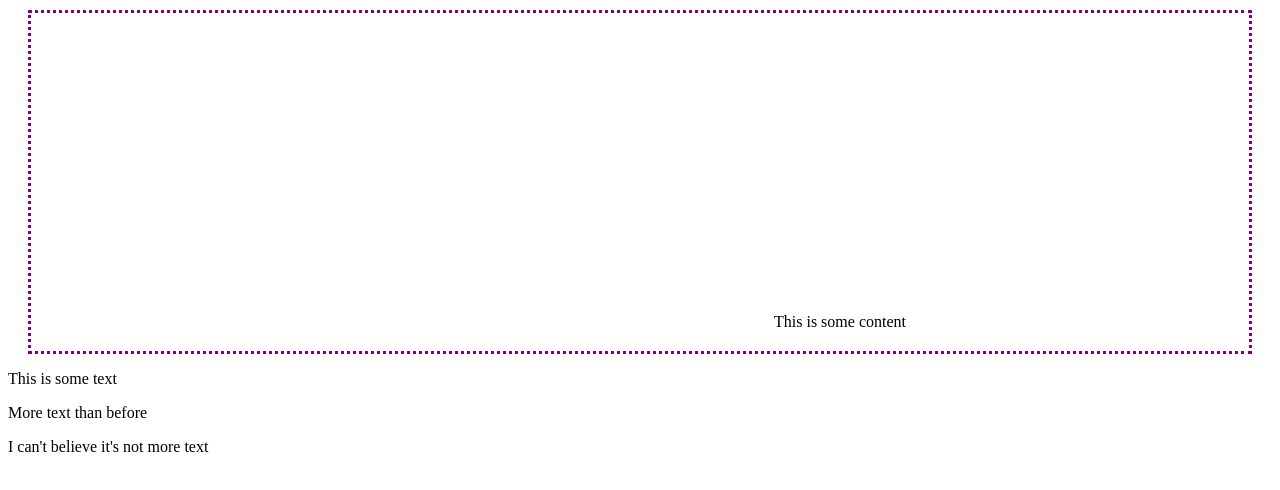
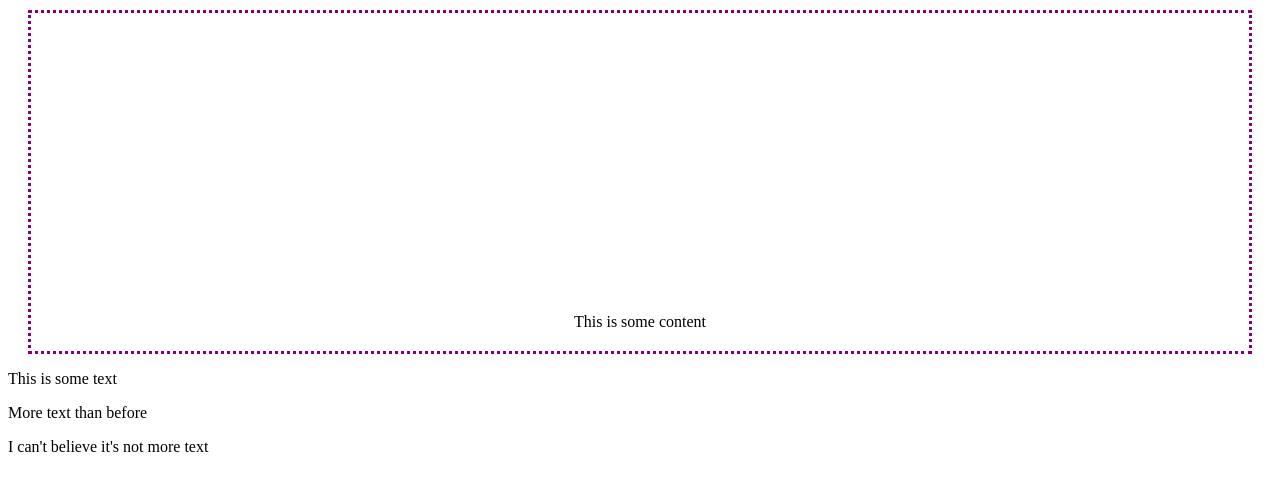
Before and after one commit to Overone1957/IASC1P02, a plain HTML site: page Lab4/Lab4Challenge2.html in a window 1280 px wide. Drawn offline with Linux system fonts and the light colour scheme.

Commit message:
Update Lab4Challenge2.css

```diff
--- a/Lab4/Lab4Challenge2.css
+++ b/Lab4/Lab4Challenge2.css
@@ -4,6 +4,6 @@
 }
 
 .pone{
-  margin:300px 100px 20px 500px;
+  margin:300px 200px 20px 200px;
   text-align:center;
 }
```
